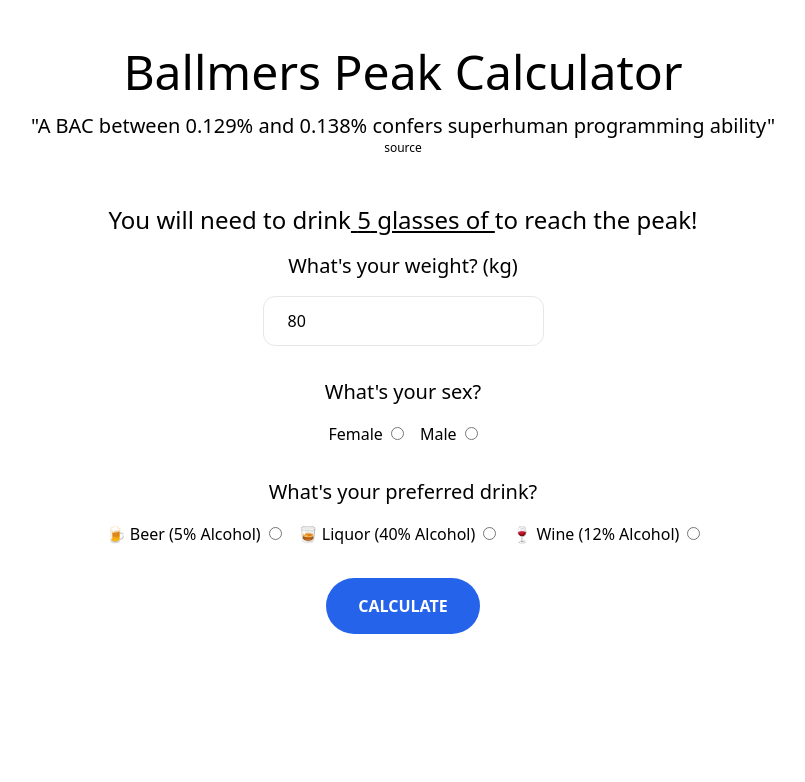
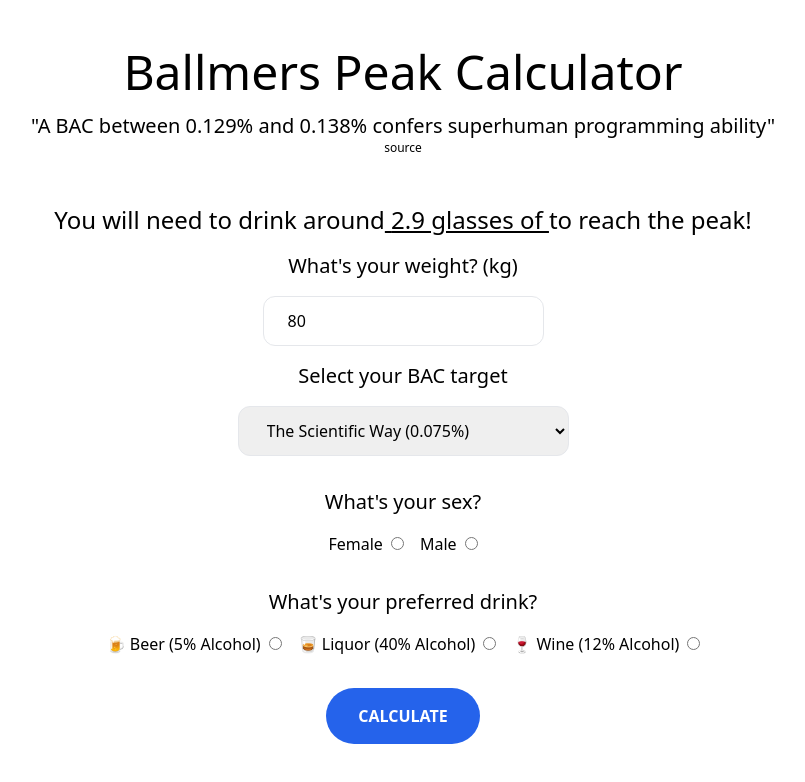
Before and after one commit to Pluppen/ballmers-peak-calculator, a React (Create React App) app: page / in a window 1280 px wide. Both pictures are taken after a click on the button "CALCULATE". Shown: the top 782 px of the page, without its empty margins (237-1042 px from the left). Built offline with nearby package versions, Linux system fonts and the light colour scheme.

Commit message:
implement dynamic bac

```diff
--- a/src/App.js
+++ b/src/App.js
@@ -12,15 +12,15 @@ function App() {
     const [drink, setDrink] = useState(null);
 
     const [goal, setGoal] = useState(null);
+    const [targetBAC, setTargetBAC] = useState(0.075);
 
     const calculateBac = () => {
         const bodyWeight = weight * 1000;
         const R = sex === "female" ? 0.55 : 0.68;
-        const BAC = 0.129;
-        const alcoholConsumed = bodyWeight * R * (BAC / 100);
+        const alcoholConsumed = bodyWeight * R * (targetBAC / 100);
 
         const numerOfDrinks = alcoholConsumed / 14;
-        setGoal(Math.round(numerOfDrinks));
+        setGoal(numerOfDrinks);
     };
 
     const handleSubmit = (e) => {
@@ -49,15 +49,15 @@ function App() {
                 {goal ? (
                     <div>
                         <h2 className="text-center text-2xl font-medium mb-4">
-                            You will need to drink
+                            You will need to drink around
                             <span className="underline cursor-pointer relative">
                                 <span>
                                     {" "}
-                                    {goal} glasses of {drink}
+                                    {Math.round(goal * 10) / 10} glasses of {drink}
                                 </span>
                                 <span className="opacity-0 transition duration-500 hover:opacity-100 absolute text-lg left-0 top-0 w-48 h-12">
                                     <span className="absolute top-8 bg-white p-2 border rounded-md w-64 left-0">
-                                        This means {drinkToCl[drink] * goal}cl of{" "}
+                                        More exactly {Math.round(drinkToCl[drink] * goal)}cl of{" "}
                                         {drink}
                                     </span>
                                 </span>
@@ -83,6 +83,18 @@ function App() {
                             value={weight}
                             onChange={(e) => setWeight(e.target.value)}
                         />
+                    </div>
+
+                    <div className="flex flex-col justify-center items-center">
+                        <label for="weight" className="text-xl">
+                            Select your BAC target
+                        </label>
+                        <select value={targetBAC} onChange={(e) => setTargetBAC(e.target.value)} className="px-6 py-3 my-4 border rounded-xl">
+                            <option value={0.075}>The Scientific Way (0.075%)</option>
+                            <option value={0.129}>The Light Ballmer Way (0.129%)</option>
+                            <option value={0.133}>The Medium Ballmer Way (0.133%)</option>
+                            <option value={0.138}>The Strong Ballmer Way (0.138%)</option>
+                        </select>
                     </div>
 
                     <p className="mt-4 mb-4 text-xl">What's your sex?</p>
```
